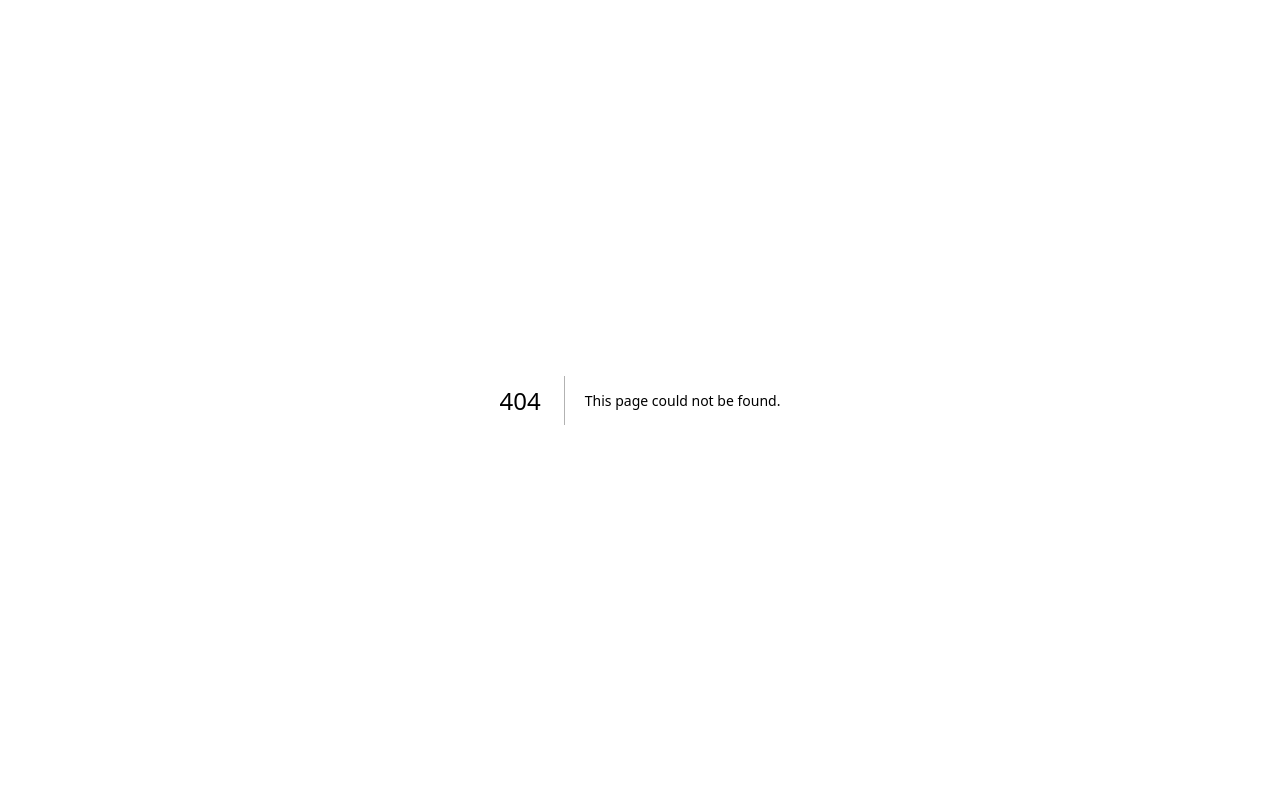
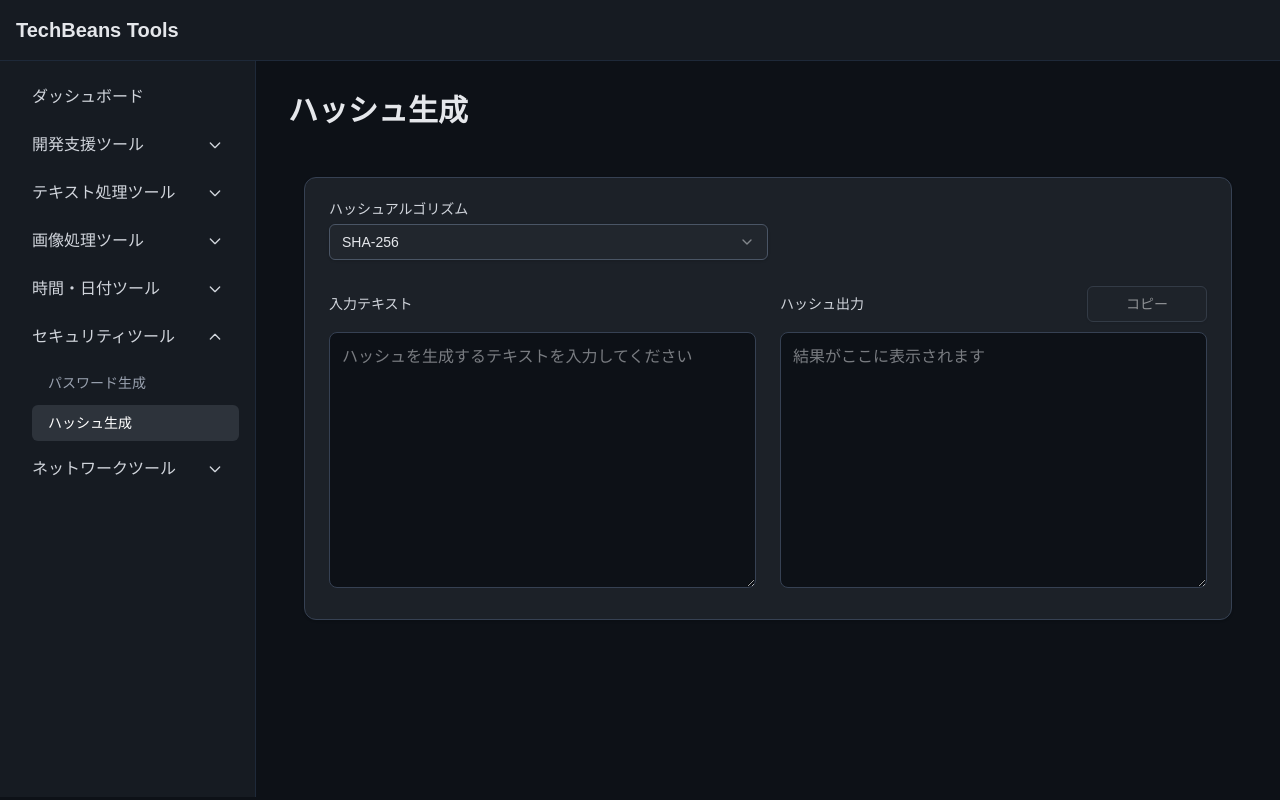
Before and after one commit to techbeansjp/tb-tools, a Next.js app: page /tools/hash-generator in a window 1280 px wide. Before the commit this address had no page. Built offline with nearby package versions, Linux system fonts and the light colour scheme.

Commit message:
ハッシュ生成機能の追加
Co-Authored-By: Kazuhiro Maekawa <kazuhiro-maekawa@techbeans.co.jp>

```diff
--- /dev/null
+++ b/src/app/tools/hash-generator/page.tsx
@@ -0,0 +1,13 @@
+import Layout from '@/components/layout/Layout';
+import { HashGenerator } from '@/components/tools/hash-generator/HashGenerator';
+
+export default function HashGeneratorPage() {
+  return (
+    <Layout>
+      <div className="max-w-6xl mx-auto">
+        <h1 className="text-3xl font-bold mb-8">ハッシュ生成</h1>
+        <HashGenerator />
+      </div>
+    </Layout>
+  );
+}
--- a/src/components/layout/Sidebar.tsx
+++ b/src/components/layout/Sidebar.tsx
@@ -30,7 +30,7 @@ const Sidebar = () => {
     ],
     'セキュリティツール': [
       { name: 'パスワード生成', href: '#' },
-      { name: 'ハッシュ生成', href: '#' }
+      { name: 'ハッシュ生成', href: '/tools/hash-generator' }
     ],
     'ネットワークツール': [
       { name: 'IP確認', href: '#' },
--- /dev/null
+++ b/src/components/tools/hash-generator/HashGenerator.tsx
@@ -0,0 +1,263 @@
+'use client';
+
+import React, { useState, useEffect } from 'react';
+import { Button } from '@/components/ui/button';
+import { Card } from '@/components/ui/card';
+import { Select, SelectContent, SelectItem, SelectTrigger, SelectValue } from '@/components/ui/select';
+import { Label } from '@/components/ui/label';
+
+async function md5(message: string): Promise<string> {
+  const msgBuffer = new TextEncoder().encode(message);
+
+  const toHexString = (buffer: ArrayBuffer): string => {
+    return Array.from(new Uint8Array(buffer))
+      .map(b => b.toString(16).padStart(2, '0'))
+      .join('');
+  };
+
+  const rotateLeft = (x: number, n: number): number => {
+    return (x << n) | (x >>> (32 - n));
+  };
+
+  const s = [
+    7, 12, 17, 22, 7, 12, 17, 22, 7, 12, 17, 22, 7, 12, 17, 22,
+    5,  9, 14, 20, 5,  9, 14, 20, 5,  9, 14, 20, 5,  9, 14, 20,
+    4, 11, 16, 23, 4, 11, 16, 23, 4, 11, 16, 23, 4, 11, 16, 23,
+    6, 10, 15, 21, 6, 10, 15, 21, 6, 10, 15, 21, 6, 10, 15, 21
+  ];
+
+  const K = new Uint32Array(64);
+  for (let i = 0; i < 64; i++) {
+    K[i] = Math.floor(Math.abs(Math.sin(i + 1)) * 2**32);
+  }
+
+  let messageLen = msgBuffer.length;
+  let padLen = (messageLen % 64 < 56) ? (56 - messageLen % 64) : (120 - messageLen % 64);
+
+  const paddedMsg = new Uint8Array(messageLen + padLen + 8);
+  paddedMsg.set(msgBuffer);
+  paddedMsg[messageLen] = 0x80;  // パディングの最初のビットは1
+
+  const messageLenBits = BigInt(messageLen * 8);
+  const dataView = new DataView(paddedMsg.buffer);
+  dataView.setBigUint64(messageLen + padLen, messageLenBits, true);
+
+  let h0 = 0x67452301;
+  let h1 = 0xEFCDAB89;
+  let h2 = 0x98BADCFE;
+  let h3 = 0x10325476;
+
+  for (let i = 0; i < paddedMsg.length; i += 64) {
+    const chunk = paddedMsg.slice(i, i + 64);
+    const M = new Uint32Array(16);
+
+    for (let j = 0; j < 16; j++) {
+      M[j] = chunk[j*4] | (chunk[j*4+1] << 8) | (chunk[j*4+2] << 16) | (chunk[j*4+3] << 24);
+    }
+
+    let A = h0;
+    let B = h1;
+    let C = h2;
+    let D = h3;
+
+    for (let j = 0; j < 64; j++) {
+      let F, g;
+
+      if (j < 16) {
+        F = (B & C) | ((~B) & D);
+        g = j;
+      } else if (j < 32) {
+        F = (D & B) | ((~D) & C);
+        g = (5 * j + 1) % 16;
+      } else if (j < 48) {
+        F = B ^ C ^ D;
+        g = (3 * j + 5) % 16;
+      } else {
+        F = C ^ (B | (~D));
+        g = (7 * j) % 16;
+      }
+
+      const temp = D;
+      D = C;
+      C = B;
+      B = B + rotateLeft((A + F + K[j] + M[g]) & 0xFFFFFFFF, s[j]);
+      B = B & 0xFFFFFFFF;
+      A = temp;
+    }
+
+    h0 = (h0 + A) & 0xFFFFFFFF;
+    h1 = (h1 + B) & 0xFFFFFFFF;
+    h2 = (h2 + C) & 0xFFFFFFFF;
+    h3 = (h3 + D) & 0xFFFFFFFF;
+  }
+
+  const result = new Uint8Array(16);
+  new DataView(result.buffer).setUint32(0, h0, true);
+  new DataView(result.buffer).setUint32(4, h1, true);
+  new DataView(result.buffer).setUint32(8, h2, true);
+  new DataView(result.buffer).setUint32(12, h3, true);
+
+  return toHexString(result.buffer);
+}
+
+async function calculateHash(text: string, algorithm: string): Promise<string> {
+  if (algorithm === 'md5') {
+    return md5(text);
+  }
+
+  const cryptoAlgorithm = algorithm.replace('-', '').toLowerCase();
+
+  const encoder = new TextEncoder();
+  const data = encoder.encode(text);
+
+  const hashBuffer = await crypto.subtle.digest(cryptoAlgorithm, data);
+
+  const hashArray = Array.from(new Uint8Array(hashBuffer));
+  const hashHex = hashArray.map(b => b.toString(16).padStart(2, '0')).join('');
+
+  return hashHex;
+}
+
+type HashAlgorithm = 'md5' | 'sha-1' | 'sha-256' | 'sha-512';
+
+interface HashOption {
+  id: HashAlgorithm;
+  name: string;
+}
+
+export const HashGenerator: React.FC = () => {
+  const [inputText, setInputText] = useState<string>('');
+  const [outputText, setOutputText] = useState<string>('');
+  const [algorithm, setAlgorithm] = useState<HashAlgorithm>('sha-256');
+  const [error, setError] = useState<string | null>(null);
+  const [copyButtonText, setCopyButtonText] = useState<string>('コピー');
+  const [isProcessing, setIsProcessing] = useState<boolean>(false);
+
+  const hashOptions: HashOption[] = [
+    { id: 'md5', name: 'MD5' },
+    { id: 'sha-1', name: 'SHA-1' },
+    { id: 'sha-256', name: 'SHA-256' },
+    { id: 'sha-512', name: 'SHA-512' }
+  ];
+
+  const handleProcess = async () => {
+    if (!inputText) {
+      setOutputText('');
+      setError(null);
+      return;
+    }
+
+    try {
+      setIsProcessing(true);
+      setError(null);
+
+      const result = await calculateHash(inputText, algorithm);
+      setOutputText(result);
+    } catch (e) {
+      if (e instanceof Error) {
+        setError(e.message);
+      } else {
+        setError('ハッシュ計算中にエラーが発生しました');
+      }
+      setOutputText('');
+    } finally {
+      setIsProcessing(false);
+    }
+  };
+
+  const handleCopy = () => {
+    if (!navigator.clipboard) {
+      setError('このブラウザはクリップボードAPIをサポートしていません。');
+      return;
+    }
+
+    navigator.clipboard.writeText(outputText)
+      .then(() => {
+        setCopyButtonText('コピーしました！');
+        setTimeout(() => {
+          setCopyButtonText('コピー');
+        }, 2000);
+      })
+      .catch(err => {
+        console.error('クリップボードへのコピーに失敗しました:', err);
+        setError('クリップボードへのコピーに失敗しました。ブラウザの設定を確認してください。');
+      });
+  };
+
+  useEffect(() => {
+    handleProcess();
+  }, [inputText, algorithm]);
+
+  return (
+    <div className="container mx-auto p-4 space-y-4">
+      <Card className="p-6 bg-[#1c2128] border-gray-700">
+        <div className="flex flex-col space-y-6">
+          <div className="flex flex-col md:flex-row gap-4 items-center">
+            <div className="w-full md:w-1/2">
+              <Label className="text-gray-300 mb-2 block">ハッシュアルゴリズム</Label>
+              <Select
+                value={algorithm}
+                onValueChange={(value: string) => setAlgorithm(value as HashAlgorithm)}
+                disabled={isProcessing}
+              >
+                <SelectTrigger className="w-full bg-[#21262d] border-gray-600 text-gray-200">
+                  <SelectValue />
+                </SelectTrigger>
+                <SelectContent className="bg-[#21262d] border-gray-600">
+                  {hashOptions.map(option => (
+                    <SelectItem
+                      key={option.id}
+                      value={option.id}
+                      className="text-gray-200 hover:bg-[#30363d]"
+                    >
+                      {option.name}
+                    </SelectItem>
+                  ))}
+                </SelectContent>
+              </Select>
+            </div>
+          </div>
+
+          <div className="grid grid-cols-1 md:grid-cols-2 gap-6">
+            <div>
+              <div className="flex justify-between items-center h-10">
+                <Label className="text-gray-300">入力テキスト</Label>
+              </div>
+              <textarea
+                className="w-full h-64 p-3 bg-[#0d1117] border border-gray-700 rounded-lg text-gray-200 focus:border-blue-500 focus:ring-1 focus:ring-blue-500 mt-2"
+                value={inputText}
+                onChange={(e) => setInputText(e.target.value)}
+                placeholder="ハッシュを生成するテキストを入力してください"
+                disabled={isProcessing}
+              />
+            </div>
+            <div>
+              <div className="flex justify-between items-center h-10">
+                <Label className="text-gray-300">ハッシュ出力</Label>
+                <Button
+                  onClick={handleCopy}
+                  disabled={!outputText || isProcessing}
+                  className="inline-flex items-center justify-center whitespace-nowrap rounded-md text-sm font-medium border border-gray-600 text-white bg-[#21262d] hover:bg-[#30363d] min-w-[120px] h-9 px-4 py-2"
+                >
+                  {copyButtonText}
+                </Button>
+              </div>
+              <textarea
+                className="w-full h-64 p-3 bg-[#0d1117] border border-gray-700 rounded-lg text-gray-200 mt-2"
+                value={outputText}
+                readOnly
+                placeholder="結果がここに表示されます"
+              />
+            </div>
+          </div>
+
+          {error && (
+            <div className="bg-red-900/20 border border-red-800 rounded-lg p-4">
+              <div className="text-red-400">{error}</div>
+            </div>
+          )}
+        </div>
+      </Card>
+    </div>
+  );
+};
```
